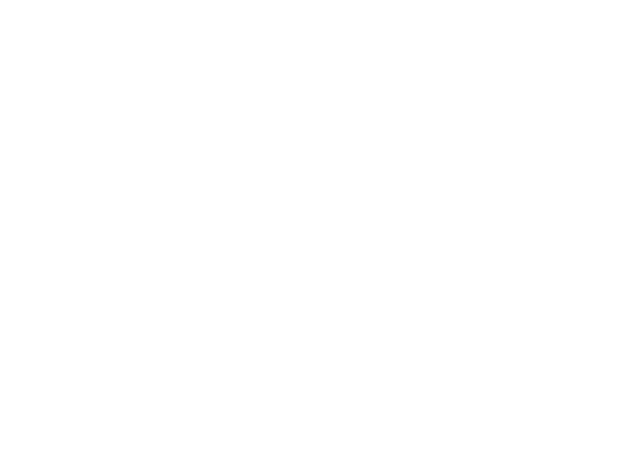
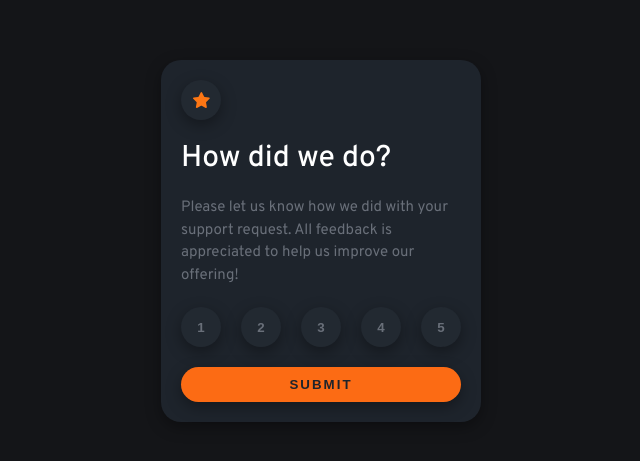
Before and after one commit to sparklaunch/Interactive-Rating-Component, a Next.js app: page / in a window 1280 px wide. Shown: the part 159-620 px from the top of the page, without its empty margins (319-959 px from the left). Built offline with nearby package versions, Linux system fonts and the light colour scheme.

Commit message:
Complete Desktop

```diff
--- /dev/null
+++ b/app/Home.module.css
@@ -0,0 +1,64 @@
+.main {
+	background-color: var(--color-card);
+	border-radius: 20px;
+	padding: 20px;
+	display: flex;
+	flex-direction: column;
+	gap: 20px;
+	width: 320px;
+	box-shadow: rgba(0, 0, 0, 0.35) 0px 5px 15px;
+}
+
+.starWrapper {
+	padding: 20px;
+	background-color: var(--color-button);
+	border-radius: 50%;
+	width: 16px;
+	height: 16px;
+	display: flex;
+	justify-content: center;
+	align-items: center;
+	box-shadow: rgba(0, 0, 0, 0.35) 0px 5px 15px;
+}
+
+.header {
+	color: white;
+	font-size: 30px;
+	font-weight: 500;
+}
+
+.text {
+	color: var(--color-text);
+	line-height: 1.5;
+	font-size: 15px;
+}
+
+.buttons {
+	display: flex;
+	justify-content: space-between;
+	align-items: center;
+}
+
+.button {
+	background-color: var(--color-button);
+	border: none;
+	color: var(--color-text);
+	font-weight: 700;
+	width: 40px;
+	height: 40px;
+	border-radius: 50%;
+	box-shadow: rgba(0, 0, 0, 0.35) 0px 5px 15px;
+	cursor: pointer;
+}
+
+.submitButton {
+	background-color: var(--color-accent);
+	border: none;
+	padding: 10px 0;
+	border-radius: 20px;
+	color: var(--color-card);
+	font-weight: 900;
+	letter-spacing: 2px;
+	box-shadow: rgba(0, 0, 0, 0.35) 0px 5px 15px;
+	cursor: pointer;
+}
--- a/app/globals.css
+++ b/app/globals.css
@@ -11,3 +11,11 @@
 	padding: 0;
 	box-sizing: border-box;
 }
+
+body {
+	background-color: var(--color-background);
+	display: flex;
+	justify-content: center;
+	align-items: center;
+	height: 100vh;
+}
--- a/app/page.tsx
+++ b/app/page.tsx
@@ -1,3 +1,26 @@
+import Image from "next/image";
+import styles from "./Home.module.css";
+import star from "./assets/images/star.svg";
+
 export default function Home() {
-	return <main></main>;
+	return (
+		<main className={styles.main}>
+			<div className={styles.starWrapper}>
+				<Image src={star} alt="" />
+			</div>
+			<h1 className={styles.header}>How did we do?</h1>
+			<p className={styles.text}>
+				Please let us know how we did with your support request. All
+				feedback is appreciated to help us improve our offering!
+			</p>
+			<div className={styles.buttons}>
+				<button className={styles.button}>1</button>
+				<button className={styles.button}>2</button>
+				<button className={styles.button}>3</button>
+				<button className={styles.button}>4</button>
+				<button className={styles.button}>5</button>
+			</div>
+			<button className={styles.submitButton}>SUBMIT</button>
+		</main>
+	);
 }
```
